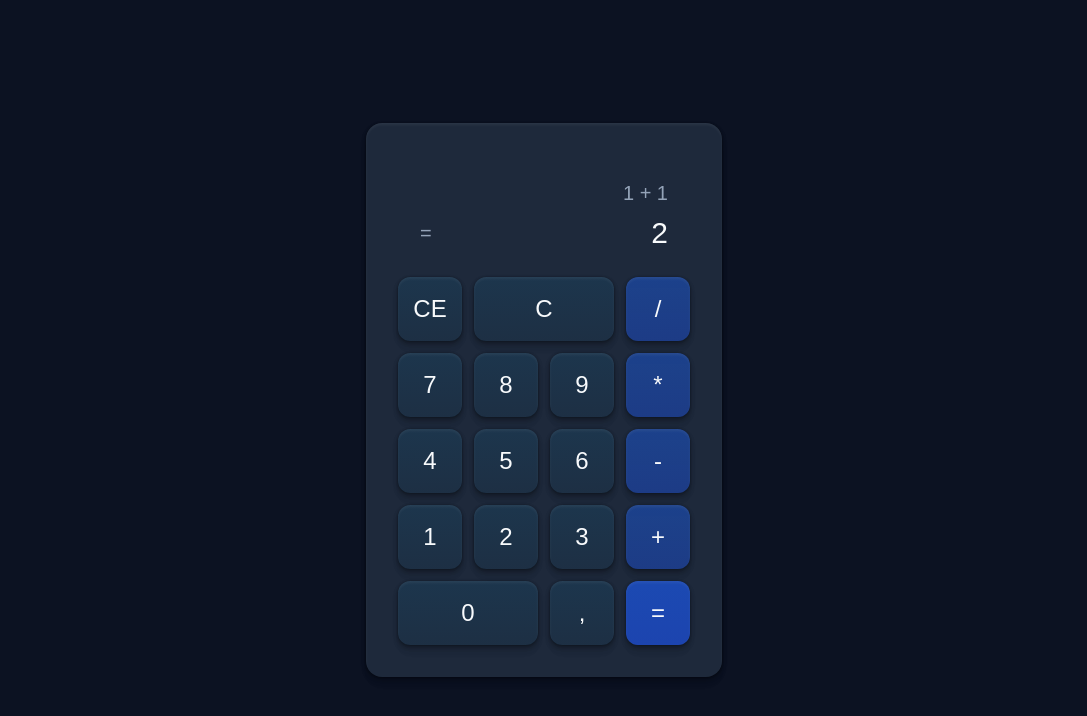
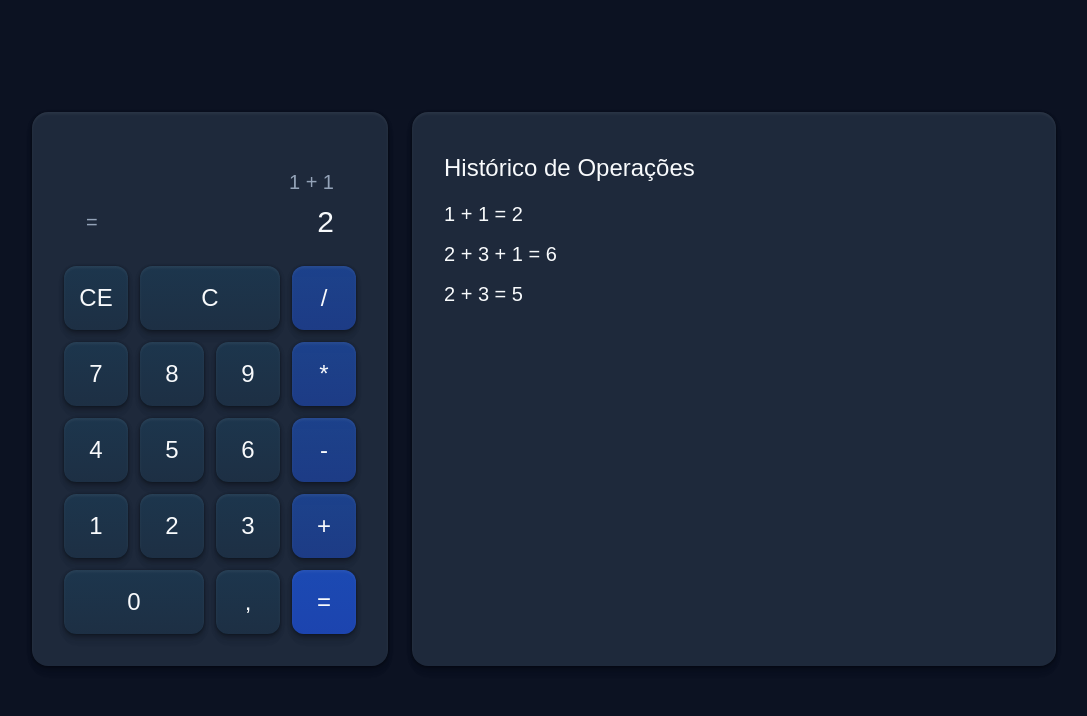
Before and after one commit to hugopereira-cs/calculadora-react-dio, a React (Vite) app: page / in a window 1280 px wide. Shown: the top 716 px of the page, without its empty margins (96-1183 px from the left). Built offline with nearby package versions, Linux system fonts and the light colour scheme.

Commit message:
add: OperationHistory

```diff
--- a/src/App.jsx
+++ b/src/App.jsx
@@ -1,13 +1,15 @@
 import { Calculator } from './components/Calculator'
+import { OperationHistory } from './components/OperationHistory'
 
-
-// TODO
 function App() {
 
   return (
-    <main className="min-h-screen flex justify-center items-center">
+    <main className="py-28 px-4 sm:px-10 lg:px-20 xl:px-32 2xl:px-64
+      flex flex-col sm:flex-row
+      items-center sm:items-stretch
+      gap-6">
       <Calculator />
-
+      <OperationHistory />
     </main>
   )
 }
--- a/src/components/Calculator.jsx
+++ b/src/components/Calculator.jsx
@@ -1,5 +1,3 @@
-// TODO
-
 import { CalculatorDisplay } from './CalculatorDisplay'
 import { Button } from './ui/Button'
 import { Card } from './ui/Card'
--- a/src/components/OperationHistory.jsx
+++ b/src/components/OperationHistory.jsx
@@ -1 +1,18 @@
-// TODO
+import { Card } from './ui/Card'
+import { Text } from './ui/Text'
+
+export function OperationHistory() {
+  return (
+    <Card className="w-89 sm:w-full py-10 px-8 bg-[#1E293B]">
+      <Text as="h1" variant="heading" className="mb-4">
+        Histórico de Operações
+      </Text>
+
+      <ul className="flex flex-col gap-3">
+        <Text as="li">1 + 1 = 2</Text>
+        <Text as="li">2 + 3 + 1 = 6</Text>
+        <Text as="li">2 + 3 = 5</Text>
+      </ul>
+    </Card>
+  )
+}
```
